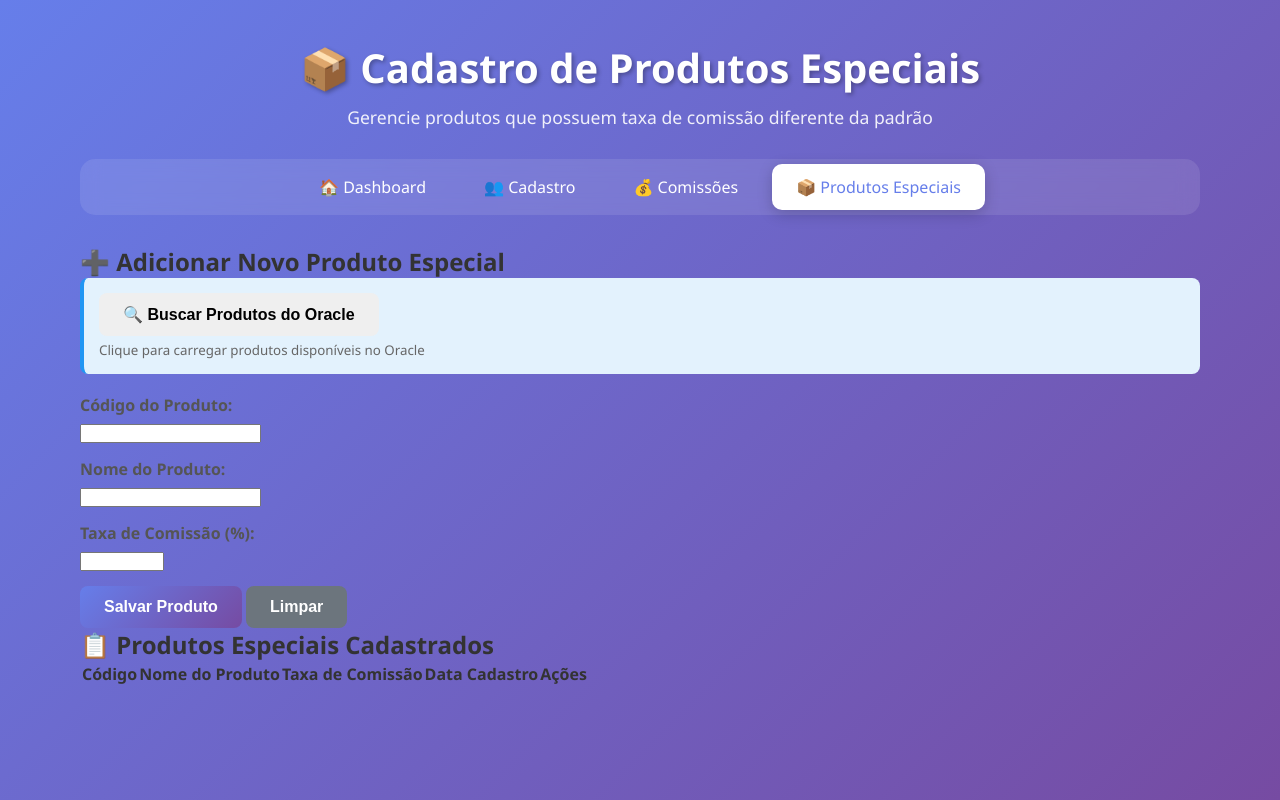
After one commit to danielbuk/COMISSOES, a Flask app: page /produtos-especiais in a window 1280 px wide. The commit adds this page. Run offline with Flask 3, Linux system fonts and the light colour scheme; lists and menus that the app fills with data are empty.

Commit message:
Nova funcionalidade: Cadastro de Produtos Especiais com busca automática do Oracle
-  Nova tela de cadastro de produtos especiais
-  Busca automática de produtos da tabela DADOS_FATURAMENTO
-  Preenchimento automático de códigos e descrições
-  Integração com sistema de comissões
-  Relatório simplificado com 2 categorias
-  Nova tabela produto_especial criada
-  Script de atualização do banco de dados

```diff
--- a/app/routes.py
+++ b/app/routes.py
@@ -1,7 +1,7 @@
 from flask import render_template, request, jsonify, redirect, url_for
 from . import app
 from .services import process_commissions, import_month_data, get_available_months
-from .models import Vendedor, RegraComissao, ComissaoPadrao, db
+from .models import Vendedor, RegraComissao, ComissaoPadrao, ProdutoEspecial, db
 from datetime import datetime
 
 @app.route('/')
@@ -195,6 +195,132 @@ def delete_regra_comissao(regra_id):
         db.session.rollback()
         return jsonify({'success': False, 'message': f'Erro ao deletar: {str(e)}'}), 500
 
+@app.route('/produtos-especiais')
+def produtos_especiais():
+    """Página de cadastro de produtos especiais"""
+    produtos = ProdutoEspecial.query.order_by(ProdutoEspecial.nome_produto).all()
+    return render_template('produtos_especiais.html', produtos=produtos)
+
+@app.route('/api/produtos-especiais', methods=['GET'])
+def get_produtos_especiais():
+    """API para buscar produtos especiais"""
+    produtos = ProdutoEspecial.query.order_by(ProdutoEspecial.nome_produto).all()
+    return jsonify([{
+        'id': p.id,
+        'codigo_produto': p.codigo_produto,
+        'nome_produto': p.nome_produto,
+        'taxa_comissao': p.taxa_comissao,
+        'data_cadastro': p.data_cadastro.strftime('%d/%m/%Y %H:%M')
+    } for p in produtos])
+
+@app.route('/api/produtos-especiais', methods=['POST'])
+def create_produto_especial():
+    """API para criar novo produto especial"""
+    try:
+        data = request.get_json()
+
+        # Verifica se já existe um produto com este código
+        existing = ProdutoEspecial.query.filter_by(codigo_produto=data['codigo_produto']).first()
+        if existing:
+            return jsonify({'success': False, 'message': 'Já existe um produto com este código'}), 400
+
+        produto = ProdutoEspecial(
+            codigo_produto=data['codigo_produto'],
+            nome_produto=data['nome_produto'],
+            taxa_comissao=float(data['taxa_comissao'])
+        )
+
+        db.session.add(produto)
+        db.session.commit()
+
+        return jsonify({'success': True, 'message': 'Produto especial criado com sucesso'})
+
+    except Exception as e:
+        db.session.rollback()
+        return jsonify({'success': False, 'message': f'Erro ao criar: {str(e)}'}), 500
+
+@app.route('/api/produtos-especiais/<int:produto_id>', methods=['PUT'])
+def update_produto_especial(produto_id):
+    """API para atualizar produto especial"""
+    try:
+        data = request.get_json()
+        produto = ProdutoEspecial.query.get(produto_id)
+
+        if not produto:
+            return jsonify({'success': False, 'message': 'Produto não encontrado'}), 404
+
+        # Verifica se o código já existe em outro produto
+        if 'codigo_produto' in data and data['codigo_produto'] != produto.codigo_produto:
+            existing = ProdutoEspecial.query.filter_by(codigo_produto=data['codigo_produto']).first()
+            if existing:
+                return jsonify({'success': False, 'message': 'Já existe um produto com este código'}), 400
+
+        # Atualiza os campos
+        if 'codigo_produto' in data:
+            produto.codigo_produto = data['codigo_produto']
+        if 'nome_produto' in data:
+            produto.nome_produto = data['nome_produto']
+        if 'taxa_comissao' in data:
+            produto.taxa_comissao = float(data['taxa_comissao'])
+
+        db.session.commit()
+        return jsonify({'success': True, 'message': 'Produto especial atualizado com sucesso'})
+
+    except Exception as e:
+        db.session.rollback()
+        return jsonify({'success': False, 'message': f'Erro ao atualizar: {str(e)}'}), 500
+
+@app.route('/api/produtos-especiais/<int:produto_id>', methods=['DELETE'])
+def delete_produto_especial(produto_id):
+    """API para deletar produto especial"""
+    try:
+        produto = ProdutoEspecial.query.get(produto_id)
+
+        if not produto:
+            return jsonify({'success': False, 'message': 'Produto não encontrado'}), 404
+
+        db.session.delete(produto)
+        db.session.commit()
+
+        return jsonify({'success': True, 'message': 'Produto especial deletado com sucesso'})
+
+    except Exception as e:
+        db.session.rollback()
+        return jsonify({'success': False, 'message': f'Erro ao deletar: {str(e)}'}), 500
+
+@app.route('/api/produtos-oracle')
+def get_produtos_oracle():
+    """API para buscar produtos únicos do Oracle"""
+    try:
+        import oracledb
+        from flask import current_app
+
+        config = current_app.config
+        with oracledb.connect(user=config['ORACLE_USER'], password=config['ORACLE_PASSWORD'], dsn=config['ORACLE_DSN']) as connection:
+            # Query para buscar produtos únicos
+            query = """
+            SELECT DISTINCT CODIGO_PRODUTO, DESCRICAO_PRODUTO
+            FROM DADOS_FATURAMENTO
+            WHERE CODIGO_PRODUTO IS NOT NULL
+            AND DESCRICAO_PRODUTO IS NOT NULL
+            ORDER BY CODIGO_PRODUTO
+            """
+
+            cursor = connection.cursor()
+            cursor.execute(query)
+            produtos = []
+
+            for row in cursor.fetchall():
+                produtos.append({
+                    'codigo': str(row[0]),
+                    'descricao': str(row[1])
+                })
+
+            return jsonify({'success': True, 'produtos': produtos})
+
+    except Exception as e:
+        return jsonify({'success': False, 'message': f'Erro ao buscar produtos: {str(e)}'}), 500
+
 @app.route('/api/meses-disponiveis')
 def api_available_months():
     """API para buscar meses disponíveis"""
--- a/app/templates/cadastro.html
+++ b/app/templates/cadastro.html
@@ -13,6 +13,7 @@
         <a href="/" class="tab">🏠 Dashboard</a>
         <a href="/cadastro" class="tab active">👥 Cadastro</a>
         <a href="/comissoes" class="tab">💰 Comissões</a>
+        <a href="/produtos-especiais" class="tab">📦 Produtos Especiais</a>
     </div>
 
     <div class="card">
--- a/app/templates/comissoes.html
+++ b/app/templates/comissoes.html
@@ -13,6 +13,7 @@
         <a href="/" class="tab">🏠 Dashboard</a>
         <a href="/cadastro" class="tab">👥 Cadastro</a>
         <a href="/comissoes" class="tab active">💰 Comissões</a>
+        <a href="/produtos-especiais" class="tab">📦 Produtos Especiais</a>
     </div>
 
     <!-- Seção de Comissões Padrão -->
--- a/app/templates/index.html
+++ b/app/templates/index.html
@@ -13,6 +13,7 @@
         <a href="/" class="tab active">🏠 Dashboard</a>
         <a href="/cadastro" class="tab">👥 Cadastro</a>
         <a href="/comissoes" class="tab">💰 Comissões</a>
+        <a href="/produtos-especiais" class="tab">📦 Produtos Especiais</a>
     </div>
 
     <div class="dashboard-grid">
@@ -102,6 +103,10 @@
                     <a href="/comissoes" class="quick-action">
                         <span class="action-icon">💰</span>
                         <span class="action-text">Gerenciar Comissões</span>
+                    </a>
+                    <a href="/produtos-especiais" class="quick-action">
+                        <span class="action-icon">📦</span>
+                        <span class="action-text">Produtos Especiais</span>
                     </a>
                     <a href="/relatorio?mes={{ current_month }}&ano={{ current_year }}" class="quick-action">
                         <span class="action-icon">📊</span>
--- /dev/null
+++ b/app/templates/produtos_especiais.html
@@ -0,0 +1,312 @@
+{% extends "base.html" %}
+
+{% block title %}Produtos Especiais - Sistema de Comissões{% endblock %}
+
+{% block content %}
+<div class="container">
+    <div class="header">
+        <h1>📦 Cadastro de Produtos Especiais</h1>
+        <p>Gerencie produtos que possuem taxa de comissão diferente da padrão</p>
+    </div>
+
+    <div class="nav-tabs">
+        <a href="/" class="tab">🏠 Dashboard</a>
+        <a href="/cadastro" class="tab">👥 Cadastro</a>
+        <a href="/comissoes" class="tab">💰 Comissões</a>
+        <a href="/produtos-especiais" class="tab active">📦 Produtos Especiais</a>
+    </div>
+
+    <div class="form-section">
+        <h2>➕ Adicionar Novo Produto Especial</h2>
+
+        <!-- Botão para buscar produtos do Oracle -->
+        <div class="oracle-section">
+            <button type="button" class="btn btn-info" onclick="buscarProdutosOracle()">
+                🔍 Buscar Produtos do Oracle
+            </button>
+            <small>Clique para carregar produtos disponíveis no Oracle</small>
+        </div>
+
+        <!-- Select para escolher produto do Oracle -->
+        <div class="form-group" id="produtoOracleGroup" style="display: none;">
+            <label for="produtoOracleSelect">Selecionar Produto do Oracle:</label>
+            <select id="produtoOracleSelect" class="form-control" onchange="preencherProdutoOracle()">
+                <option value="">Selecione um produto...</option>
+            </select>
+        </div>
+
+        <form id="produtoForm" class="form">
+            <div class="form-group">
+                <label for="codigo_produto">Código do Produto:</label>
+                <input type="text" id="codigo_produto" name="codigo_produto" required>
+            </div>
+
+            <div class="form-group">
+                <label for="nome_produto">Nome do Produto:</label>
+                <input type="text" id="nome_produto" name="nome_produto" required>
+            </div>
+
+            <div class="form-group">
+                <label for="taxa_comissao">Taxa de Comissão (%):</label>
+                <input type="number" id="taxa_comissao" name="taxa_comissao" step="0.01" min="0" max="100" required>
+            </div>
+
+            <div class="form-actions">
+                <button type="submit" class="btn btn-primary">Salvar Produto</button>
+                <button type="button" class="btn btn-secondary" onclick="limparFormulario()">Limpar</button>
+            </div>
+        </form>
+    </div>
+
+    <div class="list-section">
+        <h2>📋 Produtos Especiais Cadastrados</h2>
+        <div id="produtosList" class="table-container">
+            <table class="data-table">
+                <thead>
+                    <tr>
+                        <th>Código</th>
+                        <th>Nome do Produto</th>
+                        <th>Taxa de Comissão</th>
+                        <th>Data Cadastro</th>
+                        <th>Ações</th>
+                    </tr>
+                </thead>
+                <tbody id="produtosTableBody">
+                    {% for produto in produtos %}
+                    <tr data-id="{{ produto.id }}">
+                        <td>{{ produto.codigo_produto }}</td>
+                        <td>{{ produto.nome_produto }}</td>
+                        <td>{{ "%.2f"|format(produto.taxa_comissao * 100) }}%</td>
+                        <td>{{ produto.data_cadastro.strftime('%d/%m/%Y %H:%M') }}</td>
+                        <td>
+                            <button class="btn btn-sm btn-warning" onclick="editarProduto({{ produto.id }})">✏️</button>
+                            <button class="btn btn-sm btn-danger" onclick="excluirProduto({{ produto.id }})">🗑️</button>
+                        </td>
+                    </tr>
+                    {% endfor %}
+                </tbody>
+            </table>
+        </div>
+    </div>
+</div>
+
+<script>
+let editandoId = null;
+let produtosOracle = [];
+
+// Buscar produtos do Oracle
+function buscarProdutosOracle() {
+    const button = document.querySelector('button[onclick="buscarProdutosOracle()"]');
+    button.disabled = true;
+    button.textContent = '🔍 Buscando...';
+
+    fetch('/api/produtos-oracle')
+    .then(response => response.json())
+    .then(data => {
+        if (data.success) {
+            produtosOracle = data.produtos;
+            preencherSelectProdutos();
+            document.getElementById('produtoOracleGroup').style.display = 'block';
+            alert(`✅ ${produtosOracle.length} produtos encontrados no Oracle!`);
+        } else {
+            alert('❌ Erro ao buscar produtos: ' + data.message);
+        }
+    })
+    .catch(error => {
+        console.error('Erro:', error);
+        alert('❌ Erro ao conectar com o Oracle');
+    })
+    .finally(() => {
+        button.disabled = false;
+        button.textContent = '🔍 Buscar Produtos do Oracle';
+    });
+}
+
+// Preencher select com produtos do Oracle
+function preencherSelectProdutos() {
+    const select = document.getElementById('produtoOracleSelect');
+    select.innerHTML = '<option value="">Selecione um produto...</option>';
+
+    produtosOracle.forEach(produto => {
+        const option = document.createElement('option');
+        option.value = produto.codigo;
+        option.textContent = `${produto.codigo} - ${produto.descricao}`;
+        option.dataset.descricao = produto.descricao;
+        select.appendChild(option);
+    });
+}
+
+// Preencher formulário quando selecionar produto do Oracle
+function preencherProdutoOracle() {
+    const select = document.getElementById('produtoOracleSelect');
+    const selectedOption = select.options[select.selectedIndex];
+
+    if (selectedOption.value) {
+        document.getElementById('codigo_produto').value = selectedOption.value;
+        document.getElementById('nome_produto').value = selectedOption.dataset.descricao;
+    }
+}
+
+document.getElementById('produtoForm').addEventListener('submit', function(e) {
+    e.preventDefault();
+
+    const formData = {
+        codigo_produto: document.getElementById('codigo_produto').value,
+        nome_produto: document.getElementById('nome_produto').value,
+        taxa_comissao: parseFloat(document.getElementById('taxa_comissao').value) / 100
+    };
+
+    if (editandoId) {
+        atualizarProduto(editandoId, formData);
+    } else {
+        criarProduto(formData);
+    }
+});
+
+function criarProduto(data) {
+    fetch('/api/produtos-especiais', {
+        method: 'POST',
+        headers: {
+            'Content-Type': 'application/json',
+        },
+        body: JSON.stringify(data)
+    })
+    .then(response => response.json())
+    .then(result => {
+        if (result.success) {
+            alert('Produto criado com sucesso!');
+            limparFormulario();
+            carregarProdutos();
+        } else {
+            alert('Erro: ' + result.message);
+        }
+    })
+    .catch(error => {
+        console.error('Erro:', error);
+        alert('Erro ao criar produto');
+    });
+}
+
+function atualizarProduto(id, data) {
+    fetch(`/api/produtos-especiais/${id}`, {
+        method: 'PUT',
+        headers: {
+            'Content-Type': 'application/json',
+        },
+        body: JSON.stringify(data)
+    })
+    .then(response => response.json())
+    .then(result => {
+        if (result.success) {
+            alert('Produto atualizado com sucesso!');
+            limparFormulario();
+            carregarProdutos();
+        } else {
+            alert('Erro: ' + result.message);
+        }
+    })
+    .catch(error => {
+        console.error('Erro:', error);
+        alert('Erro ao atualizar produto');
+    });
+}
+
+function editarProduto(id) {
+    const row = document.querySelector(`tr[data-id="${id}"]`);
+    const cells = row.cells;
+
+    document.getElementById('codigo_produto').value = cells[0].textContent;
+    document.getElementById('nome_produto').value = cells[1].textContent;
+    document.getElementById('taxa_comissao').value = parseFloat(cells[2].textContent.replace('%', ''));
+
+    editandoId = id;
+    document.querySelector('button[type="submit"]').textContent = 'Atualizar Produto';
+}
+
+function excluirProduto(id) {
+    if (confirm('Tem certeza que deseja excluir este produto?')) {
+        fetch(`/api/produtos-especiais/${id}`, {
+            method: 'DELETE'
+        })
+        .then(response => response.json())
+        .then(result => {
+            if (result.success) {
+                alert('Produto excluído com sucesso!');
+                carregarProdutos();
+            } else {
+                alert('Erro: ' + result.message);
+            }
+        })
+        .catch(error => {
+            console.error('Erro:', error);
+            alert('Erro ao excluir produto');
+        });
+    }
+}
+
+function limparFormulario() {
+    document.getElementById('produtoForm').reset();
+    editandoId = null;
+    document.querySelector('button[type="submit"]').textContent = 'Salvar Produto';
+}
+
+function carregarProdutos() {
+    fetch('/api/produtos-especiais')
+    .then(response => response.json())
+    .then(produtos => {
+        const tbody = document.getElementById('produtosTableBody');
+        tbody.innerHTML = '';
+
+        produtos.forEach(produto => {
+            const row = document.createElement('tr');
+            row.setAttribute('data-id', produto.id);
+            row.innerHTML = `
+                <td>${produto.codigo_produto}</td>
+                <td>${produto.nome_produto}</td>
+                <td>${(produto.taxa_comissao * 100).toFixed(2)}%</td>
+                <td>${produto.data_cadastro}</td>
+                <td>
+                    <button class="btn btn-sm btn-warning" onclick="editarProduto(${produto.id})">✏️</button>
+                    <button class="btn btn-sm btn-danger" onclick="excluirProduto(${produto.id})">🗑️</button>
+                </td>
+            `;
+            tbody.appendChild(row);
+        });
+    })
+    .catch(error => {
+        console.error('Erro ao carregar produtos:', error);
+    });
+}
+</script>
+
+<style>
+.oracle-section {
+    background: #e3f2fd;
+    padding: 15px;
+    border-radius: 8px;
+    margin-bottom: 20px;
+    border-left: 4px solid #2196f3;
+}
+
+.oracle-section button {
+    margin-bottom: 5px;
+}
+
+.oracle-section small {
+    color: #666;
+    display: block;
+}
+
+#produtoOracleGroup {
+    background: #f5f5f5;
+    padding: 15px;
+    border-radius: 8px;
+    margin-bottom: 20px;
+    border-left: 4px solid #4caf50;
+}
+
+#produtoOracleSelect {
+    max-width: 100%;
+}
+</style>
+{% endblock %}
```
Also changed, not shown: app/models.py (+8 -0 lines), app/services.py (+67 -25 lines), app/templates/relatorio.html (+32 -48 lines), update_database.py (added, +33 -0 lines).
